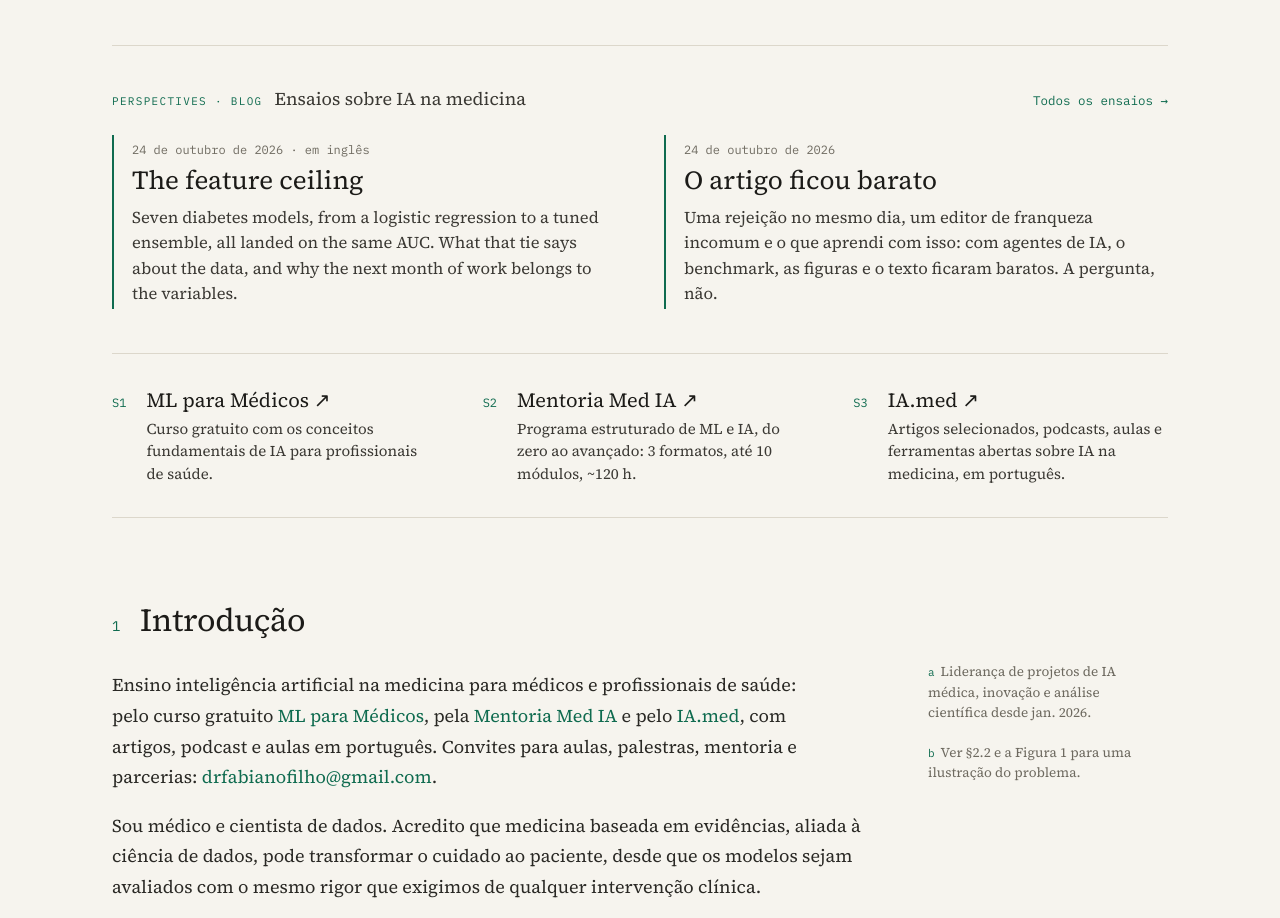
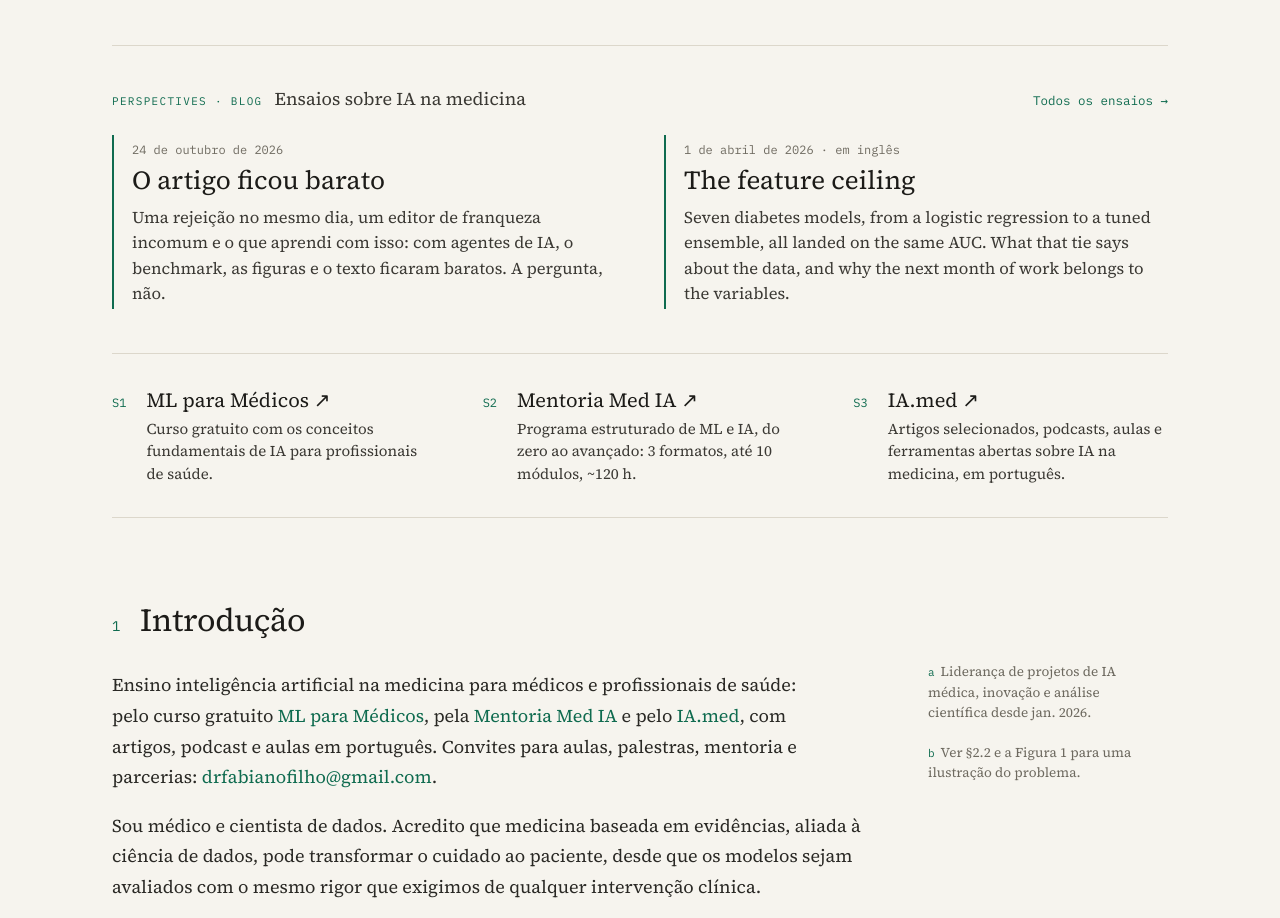
Before and after one commit to fabianofilho/portfolio, a plain HTML site: page index.html in a window 1280 px wide. Shown: the part 840-1758 px from the top of the page. Drawn offline with Linux system fonts and the light colour scheme.

Commit message:
Faixa da home regerada depois da nova data de The feature ceiling (#21)
Co-authored-by: Claude Opus 5.5 <noreply@anthropic.com>

```diff
--- a/index.html
+++ b/index.html
@@ -530,12 +530,12 @@
   <section class="blog-band" aria-label="Perspectives">
     <div class="bb-head"><p class="kicker" style="margin:0">Perspectives · blog<span class="bb-sub bt-en">Essays on AI in medicine</span><span class="bb-sub bt-pt">Ensaios sobre IA na medicina</span></p><a class="bb-all bt-en" href="/perspectives/">All essays &rarr;</a><a class="bb-all bt-pt" href="/perspectives/pt/">Todos os ensaios &rarr;</a></div>
     <div class="bb-grid bt-en">
-      <a class="bb-item" href="/perspectives/the-feature-ceiling/" hreflang="en"><span class="bb-meta"><time datetime="2026-10-24">October 24, 2026</time></span><span class="bb-title">The feature ceiling</span><span class="bb-sum">Seven diabetes models, from a logistic regression to a tuned ensemble, all landed on the same AUC. What that tie says about the data, and why the next month of work belongs to the variables.</span></a>
       <a class="bb-item" href="/perspectives/the-paper-got-cheap/" hreflang="en"><span class="bb-meta"><time datetime="2026-10-24">October 24, 2026</time></span><span class="bb-title">The paper got cheap</span><span class="bb-sum">A same-day desk rejection, an unusually frank editor and what it taught me: with AI agents the benchmark, the figures and the prose got cheap. The question did not.</span></a>
+      <a class="bb-item" href="/perspectives/the-feature-ceiling/" hreflang="en"><span class="bb-meta"><time datetime="2026-04-01">April 1, 2026</time></span><span class="bb-title">The feature ceiling</span><span class="bb-sum">Seven diabetes models, from a logistic regression to a tuned ensemble, all landed on the same AUC. What that tie says about the data, and why the next month of work belongs to the variables.</span></a>
     </div>
     <div class="bb-grid bt-pt">
-      <a class="bb-item" href="/perspectives/the-feature-ceiling/" hreflang="en"><span class="bb-meta"><time datetime="2026-10-24">24 de outubro de 2026</time> · em inglês</span><span class="bb-title">The feature ceiling</span><span class="bb-sum">Seven diabetes models, from a logistic regression to a tuned ensemble, all landed on the same AUC. What that tie says about the data, and why the next month of work belongs to the variables.</span></a>
       <a class="bb-item" href="/perspectives/pt/the-paper-got-cheap/" hreflang="pt-BR"><span class="bb-meta"><time datetime="2026-10-24">24 de outubro de 2026</time></span><span class="bb-title">O artigo ficou barato</span><span class="bb-sum">Uma rejeição no mesmo dia, um editor de franqueza incomum e o que aprendi com isso: com agentes de IA, o benchmark, as figuras e o texto ficaram baratos. A pergunta, não.</span></a>
+      <a class="bb-item" href="/perspectives/the-feature-ceiling/" hreflang="en"><span class="bb-meta"><time datetime="2026-04-01">1 de abril de 2026</time> · em inglês</span><span class="bb-title">The feature ceiling</span><span class="bb-sum">Seven diabetes models, from a logistic regression to a tuned ensemble, all landed on the same AUC. What that tie says about the data, and why the next month of work belongs to the variables.</span></a>
     </div>
   </section>
   <!-- blog-destaque:fim -->
```
